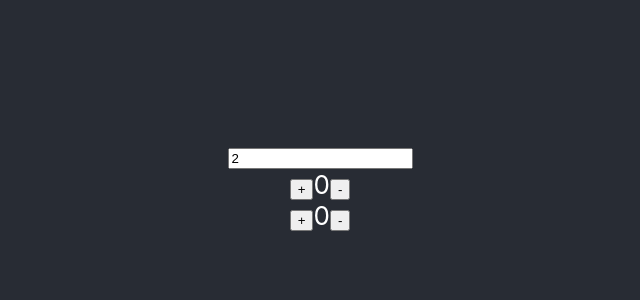
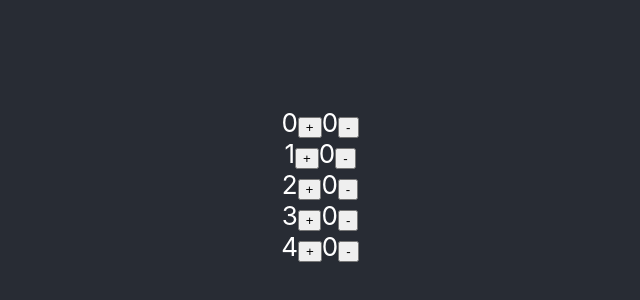
Before and after one commit to woodyyan/react-counter, a React (Create React App) app: page / in a window 1280 px wide. Shown: the part 216-516 px from the top of the page, without its empty margins (320-960 px from the left). Built offline with nearby package versions, Linux system fonts and the light colour scheme.

Commit message:
add props

```diff
--- a/src/App.js
+++ b/src/App.js
@@ -6,7 +6,7 @@ function App() {
   return (
     <div className="App">
       <header className="App-header">
-        <CounterGroup/>
+        <CounterGroup size={5}/>
       </header>
     </div>
   );
--- a/src/components/Counter.js
+++ b/src/components/Counter.js
@@ -26,6 +26,7 @@ class Counter extends Component {
     render() {
         return (
             <div>
+                <span>{this.props.index}</span>
                 <button onClick={this.onIncrease}>+</button>
                 <span>{this.state.number}</span>
                 <button onClick={this.onDecrease}>-</button>
--- a/src/components/CounterGroup.js
+++ b/src/components/CounterGroup.js
@@ -1,5 +1,6 @@
 import React, { Component } from 'react'
 import Counter from './Counter'
+import INIT_COUNTER_SIZE from '../constants/Constants'
 
 export default class CounterGroup extends Component {
     constructor(props) {
@@ -9,7 +10,7 @@ export default class CounterGroup extends Component {
         this.onChange = this.onChange.bind(this)
 
         this.state = {
-            size: 2
+            size: INIT_COUNTER_SIZE
         }
     }
 
@@ -25,15 +26,15 @@ export default class CounterGroup extends Component {
     }
 
     render() {
-        let counters = this.initArray(this.state.size)
+        let counters = this.initArray(this.props.size)
         return (
             <div>
-                <form>
+                {/* <form>
                     <input type="text" onChange={this.onChange} value={this.state.size}/>
-                </form>
+                </form> */}
                 {
-                    counters.map(value => (
-                        <Counter key={value}/>
+                    counters.map((value, index) => (
+                        <Counter key={value} index={index}/>
                     ))
                 }
             </div>
--- /dev/null
+++ b/src/constants/Constants.js
@@ -0,0 +1 @@
+let INIT_COUNTER_SIZE = 2
```
